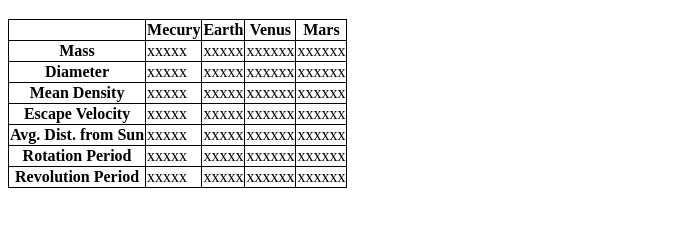
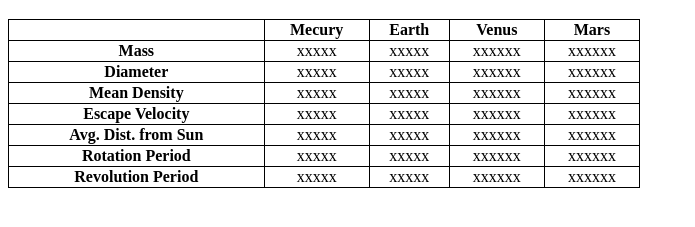
Before and after one commit to gscott58/itmd-361-lab05, a plain HTML site: page index.html in a window 1280 px wide. Shown: the part 61-288 px from the top of the page, without its empty margins (0-695 px from the left). Drawn offline with Linux system fonts and the light colour scheme.

Commit message:
Centered TD elements

```diff
--- a/css/screen.css
+++ b/css/screen.css
@@ -1,4 +1,11 @@
+table {
+    width: 50%;
+		heigth: auto;
+}
 table, th, td {
     border: 1px solid black;
     border-collapse: collapse;
 }
+td	{
+		text-align: center;
+}
```
